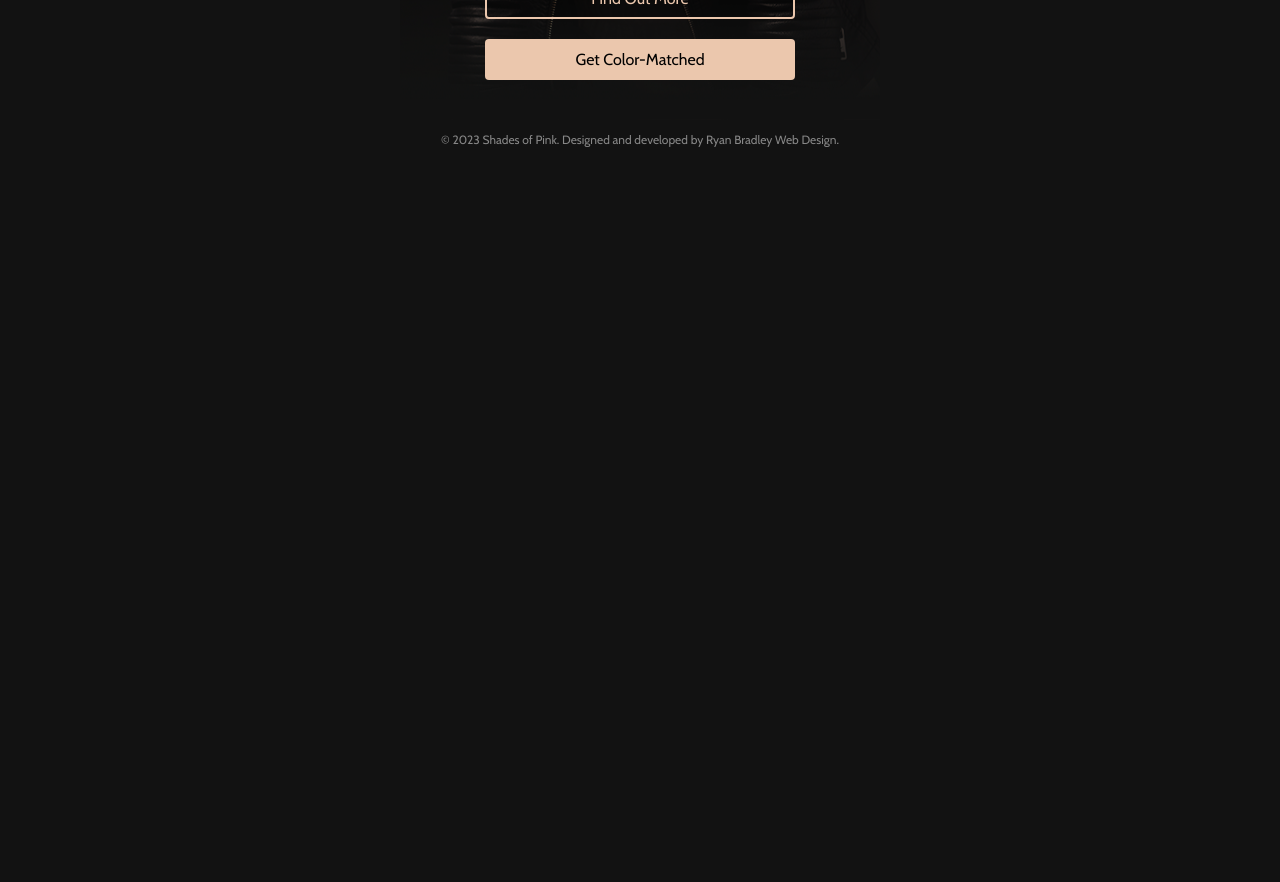
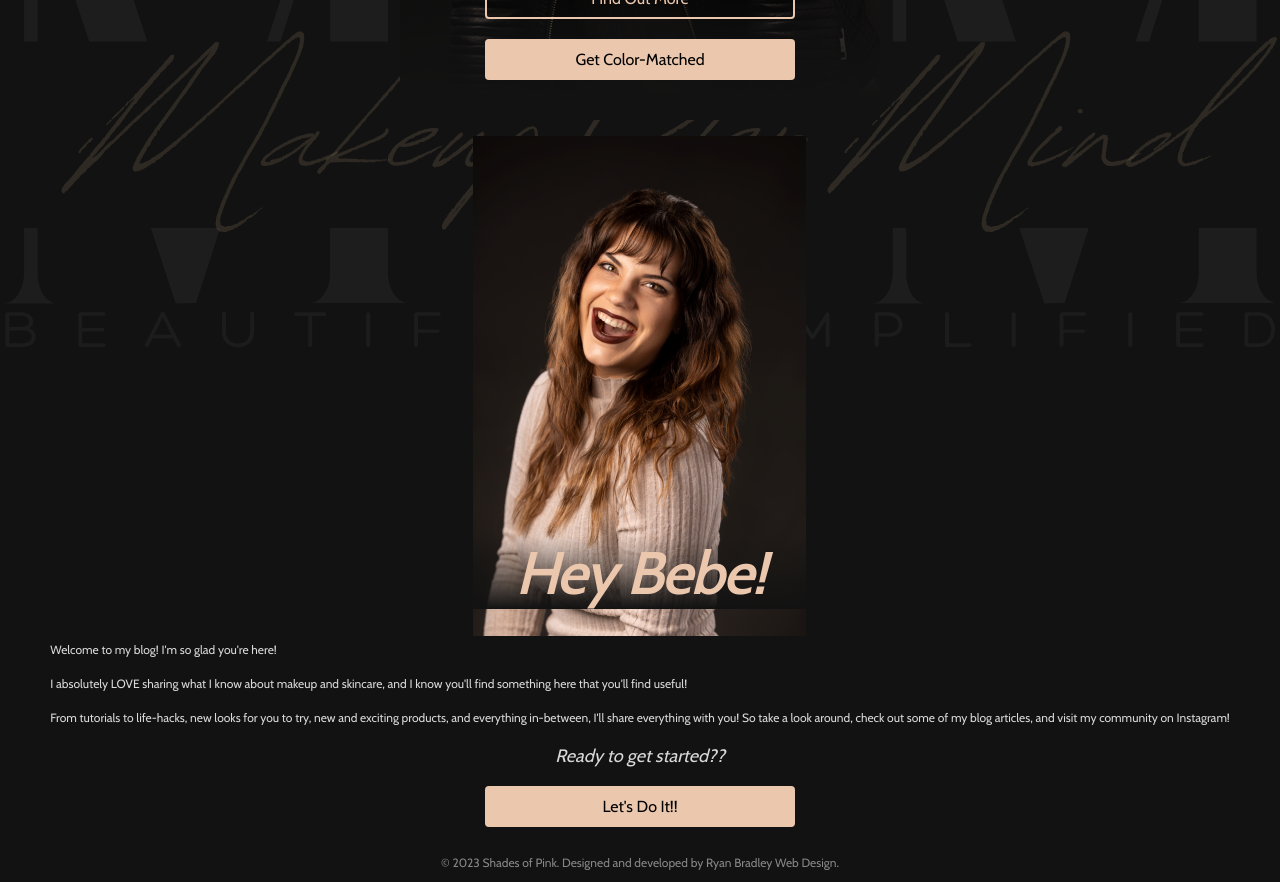
Before and after one commit to ryanbradley-webdev/makeup-yer-mind-official, a Next.js app: page / in a window 1280 px wide. Shown: the part 680-1562 px from the top of the page. Before the commit the page ends 839 px from the top, so only its background shows below. Built offline with nearby package versions, Linux system fonts and the light colour scheme.

Commit message:
Add subhero about section with temporary image. Change body background image to fixed position.

```diff
--- a/app/globals.css
+++ b/app/globals.css
@@ -21,6 +21,7 @@ html {
   background-color: var(--color-background-main);
   background-image: url('/Logo-Large.svg');
   background-position: center;
+  background-attachment: fixed;
   background-size: contain;
   background-repeat: no-repeat;
 }
@@ -28,8 +29,6 @@ html {
 body {
   display: flex;
   flex-direction: column;
-  min-height: 100vh;
-  min-height: 100dvh;
 }
 
 header {
--- a/app/page.module.css
+++ b/app/page.module.css
@@ -42,7 +42,8 @@
     margin-top: 42px;
 }
 
-.heroBtnDiv button {
+.heroBtn,
+.heroBtnAlt {
     width: 310px;
     height: 41px;
     font-family: inherit;
@@ -61,3 +62,55 @@
     background-color: var(--color-gold-pri);
     border: none;
 }
+
+.about {
+    display: flex;
+    flex-direction: column;
+    align-items: center;
+    padding: 16px;
+}
+
+.about img {
+    display: block;
+    object-fit: contain;
+    width: 80%;
+    margin-bottom: -100px;
+}
+
+.about aside {
+    display: flex;
+    flex-direction: column;
+    gap: 16px;
+}
+
+.about h4 {
+    font-size: 60px;
+    font-style: italic;
+    font-weight: 600;
+    letter-spacing: -0.03em;
+    color: var(--color-gold-pri);
+    text-align: center;
+    margin-bottom: 16px;
+    background: linear-gradient(to bottom, transparent, var(--color-background-main));
+}
+
+.about p {
+    color: var(--color-white-sec);
+    font-size: 12px;
+    line-height: 1.5em;
+}
+
+.about p:last-of-type {
+    text-align: center;
+    font-size: 18px;
+    font-style: italic;
+}
+
+.about a {
+    text-decoration: none;
+}
+
+.about .heroBtnAlt {
+    display: block;
+    margin-inline: auto;
+}
--- a/app/page.tsx
+++ b/app/page.tsx
@@ -2,6 +2,7 @@ import styles from './page.module.css'
 import LogoName from '../components/assets/LogoName'
 import HeroBtn from '../components/assets/HeroBtn'
 import Link from 'next/link'
+import Image from 'next/image'
 
 export default function Home() {
 
@@ -43,6 +44,34 @@ export default function Home() {
 
       </section>
 
+      <section className={styles.about}>
+
+        <Image src='/about-333x500.png' height={500} width={333} alt='' />
+
+        <aside>
+
+          <h4>Hey Bebe!</h4>
+
+          <p>Welcome to my blog! I&apos;m so glad you&apos;re here!</p>
+
+          <p>I absolutely LOVE sharing what I know about makeup and skincare, and I know you&apos;ll find something here that you&apos;ll find useful!</p>
+
+          <p>From tutorials to life-hacks, new looks for you to try, new and exciting products, and everything in-between, I&apos;ll share everything with you! So take a look around, check out some of my blog articles, and visit my community on Instagram!</p>
+
+          <p>Ready to get started??</p>
+
+          <Link href={'/'}>
+
+            <HeroBtn className={styles.heroBtnAlt}>
+              Let&apos;s Do It!!
+            </HeroBtn>
+
+          </Link>
+
+        </aside>
+
+      </section>
+
     </main>
   )
 }
```
Also changed, not shown: public/about-333x500.png (added).
